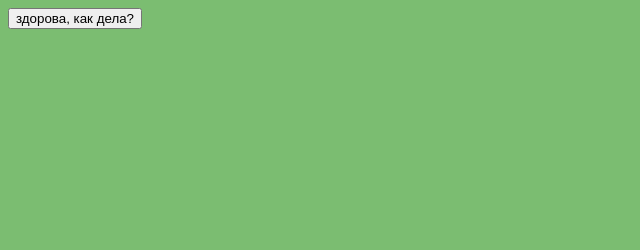
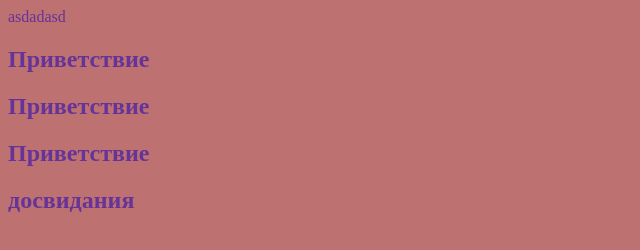
Before and after one commit to Smihlenyu/testpitonif, a plain HTML site: page index.html in a window 1280 px wide. Shown: the whole page, without its empty margins (0-640 px from the left). Drawn offline with Linux system fonts and the light colour scheme.

Commit message:
Revert "добавил кнопку"
This reverts commit 0592d7e1c415d0601bb907fdfe45fdc0a8a7358b.

```diff
--- a/css/index.css
+++ b/css/index.css
@@ -2,5 +2,5 @@
 	color: rebeccapurple;
 }
 body {
-	background-color: #7bbd71;
+	background-color: #bd7171;
 }
--- a/index.html
+++ b/index.html
@@ -8,7 +8,11 @@
 	</head>
 	<body>
 		<div class="div">
-			<button>здорова, как дела?</button>
+			asdadasd
+			<h2>Приветствие</h2>
+			<h2>Приветствие</h2>
+			<h2>Приветствие</h2>
+			<h2>досвидания</h2>
 		</div>
 	</body>
 </html>
```
